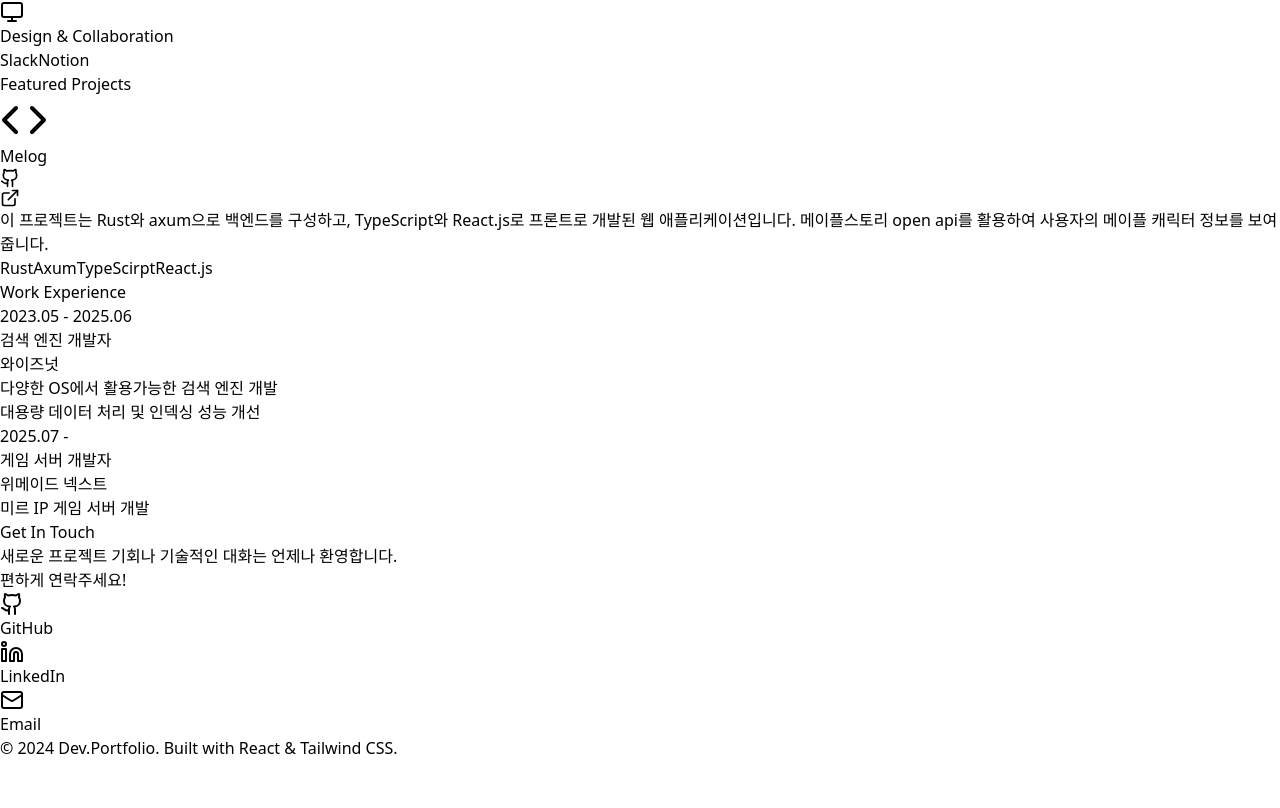
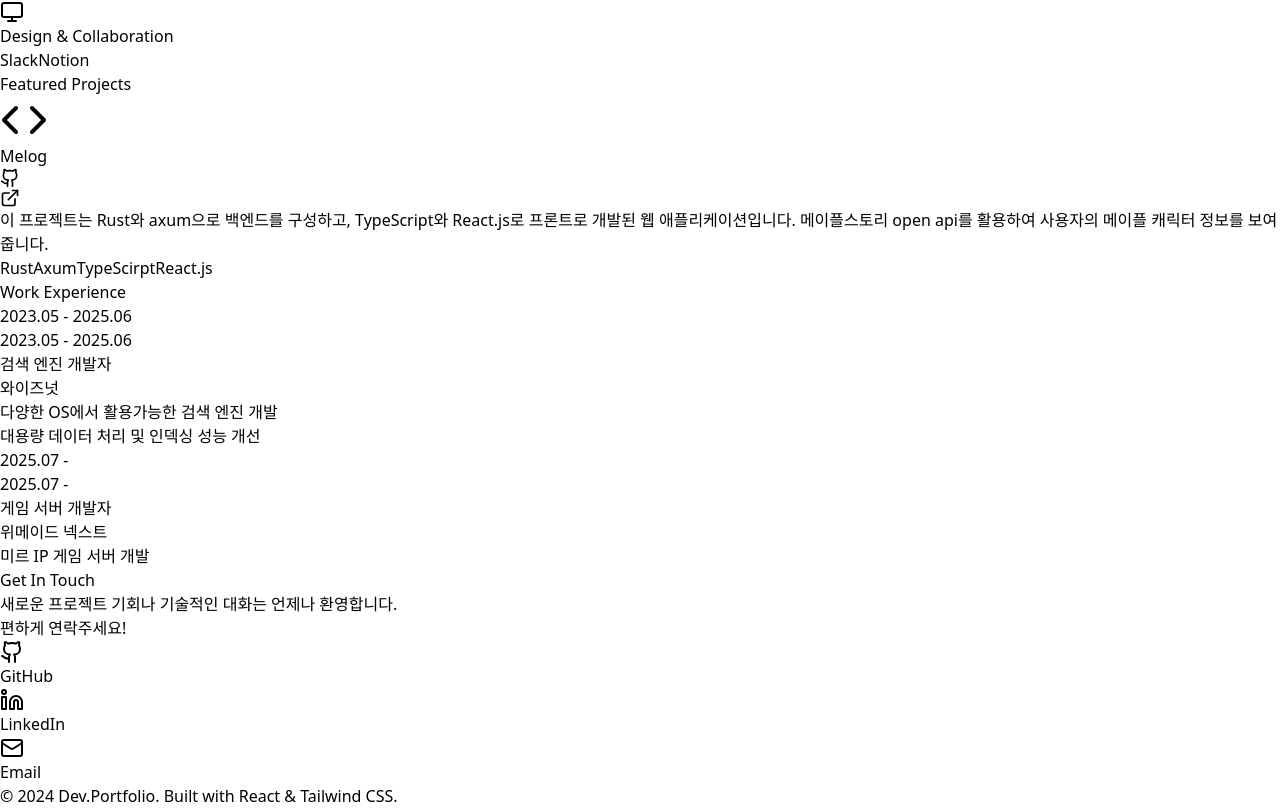
Before and after one commit to lms0806/lms0806_cv, a React (Vite) app in the folder web/: page / in a window 1280 px wide. Shown: the part 614-1422 px from the top of the page. Before the commit the page ends 1374 px from the top, so only its background shows below. Built offline with nearby package versions, Linux system fonts and the light colour scheme.

Commit message:
add : overflow-scroll

```diff
--- a/web/src/App.tsx
+++ b/web/src/App.tsx
@@ -1,12 +1,17 @@
-import { useState, useEffect } from 'react';
+import { useState, useEffect, useRef } from 'react';
 import { Menu, X, Github, Linkedin, Mail, ExternalLink, Code, ChevronDown, Monitor, Database, Layout } from 'lucide-react';
 
 export default function Portfolio() {
   const [isMenuOpen, setIsMenuOpen] = useState(false);
   const [activeSection, setActiveSection] = useState('home');
   const [scrolled, setScrolled] = useState(false);
+  const containerRef = useRef<HTMLDivElement>(null);
 
   useEffect(() => {
+    const container = containerRef.current;
+    if (!container) {
+      return;
+    }
     const handleScroll = () => {
       setScrolled(window.scrollY > 50);
 
@@ -22,8 +27,8 @@
       if (current) setActiveSection(current);
     };
 
-    window.addEventListener('scroll', handleScroll);
-    return () => window.removeEventListener('scroll', handleScroll);
+    container.addEventListener('scroll', handleScroll);
+    return () => container.removeEventListener('scroll', handleScroll);
   }, []);
 
   const scrollToSection = (id: string) => {
@@ -74,11 +79,11 @@
       descriptions: [
         "미르 IP 게임 서버 개발"
       ]
-    }
+    },
   ];
 
   return (
-    <div className="min-h-screen bg-slate-900 text-slate-100 font-sans selection:bg-teal-500 selection:text-white">
+    <div ref={containerRef} className="h-screen bg-slate-900 text-slate-100 font-sans selection:bg-teal-500 selection:text-white overflow-scroll snap-y snap-mandatory">
       {/* Navigation */}
       <nav className={`fixed w-full z-50 transition-all duration-300 ${scrolled ? 'bg-slate-900/90 backdrop-blur-md shadow-lg py-4' : 'bg-transparent py-6'}`}>
         <div className="max-w-7xl mx-auto px-6 flex justify-between items-center">
@@ -130,7 +135,7 @@
       </nav>
 
       {/* Hero Section */}
-      <section id="home" className="min-h-screen flex items-center justify-center pt-20 relative overflow-hidden">
+      <section id="home" className="min-h-screen flex items-center justify-center pt-20 relative overflow-hidden snap-start">
         {/* Background Elements */}
         <div className="absolute top-20 right-0 w-96 h-96 bg-blue-600/20 rounded-full blur-3xl -z-10 animate-pulse"></div>
         <div className="absolute bottom-20 left-0 w-72 h-72 bg-teal-600/20 rounded-full blur-3xl -z-10"></div>
@@ -169,7 +174,7 @@
       </section>
 
       {/* About Section */}
-      <section id="about" className="py-20 bg-slate-800/50">
+      <section id="about" className="min-h-screen flex flex-col justify-center py-20 bg-slate-800/50 snap-start">
         <div className="max-w-7xl mx-auto px-6">
           <h2 className="text-3xl font-bold mb-16 text-center">
             <span className="border-b-4 border-teal-500 pb-2">About Me</span>
@@ -199,7 +204,7 @@
       </section>
 
       {/* Skills Section */}
-      <section id="skills" className="py-20">
+      <section id="skills" className="min-h-screen flex flex-col justify-center py-20 snap-start">
         <div className="max-w-7xl mx-auto px-6">
           <h2 className="text-3xl font-bold mb-16 text-center">
             <span className="border-b-4 border-teal-500 pb-2">Tech Stack</span>
@@ -255,7 +260,7 @@
       </section>
 
       {/* Projects Section */}
-      <section id="projects" className="py-20 bg-slate-800/30">
+      <section id="projects" className="min-h-screen flex flex-col justify-center py-20 bg-slate-800/30 snap-start">
         <div className="max-w-7xl mx-auto px-6">
           <h2 className="text-3xl font-bold mb-16 text-center">
             <span className="border-b-4 border-teal-500 pb-2">Featured Projects</span>
@@ -302,30 +307,46 @@
       </section>
 
       {/* Experience Section */}
-      <section className="py-20">
-        <div className="max-w-4xl mx-auto px-6">
-          <h2 className="text-3xl font-bold mb-16 text-center">
+      <section className="min-h-screen flex flex-col justify-center py-20 snap-start">
+        <div className="max-w-7xl mx-auto px-6 w-full">
+          <h2 className="text-3xl font-bold mb-24 text-center">
             <span className="border-b-4 border-teal-500 pb-2">Work Experience</span>
           </h2>
 
-          <div className="space-y-12">
-            {experiences.map((item, index) => (
-              <div key={item.id} className="relative pl-8 md:pl-0">
-                {/* Timeline Line (Desktop) */}
-                <div className="hidden md:block absolute left-1/2 top-0 bottom-0 w-px bg-slate-700 transform -translate-x-1/2"></div>
+          <div className="relative">
+            {/* 그리드 컨테이너: 기본 1열, md 이상에서 2열 배치 */}
+            <div className="grid grid-cols-1 md:grid-cols-5 gap-x-8 gap-y-24">
+              {experiences.map((item) => (
+                <div key={item.id} className="relative group">
+                  {/* 가로 타임라인 선 (Desktop only) - 각 아이템마다 상단에 표시 */}
+                  <div className="hidden md:block absolute top-0 left-0 w-full h-0.5 bg-slate-700"></div>
 
-                <div className={`md:flex items-center justify-between ${index % 2 === 0 ? 'md:flex-row-reverse' : ''}`}>
-                  <div className="hidden md:block w-5/12"></div>
+                  {/* Timeline Dot (Desktop) - 선 위에 위치 */}
+                  <div className="hidden md:block absolute top-0 left-1/2 w-4 h-4 bg-slate-900 border-2 border-teal-500 rounded-full transform -translate-x-1/2 -translate-y-1/2 group-hover:bg-teal-500 group-hover:scale-125 transition-all z-10"></div>
 
-                  {/* Timeline Dot */}
-                  <div className="absolute left-0 md:left-1/2 w-8 h-8 bg-slate-900 border-4 border-teal-500 rounded-full transform -translate-x-1/2 flex items-center justify-center z-10">
-                    <div className="w-2 h-2 bg-white rounded-full"></div>
+                  {/* Period Label (Desktop) - 선 위에 띄움 */}
+                  <div className="hidden md:block absolute -top-12 left-1/2 transform -translate-x-1/2 whitespace-nowrap">
+                    <span className="text-teal-400 font-bold bg-slate-900 px-3 py-1 rounded-full border border-slate-700">
+                      {item.period}
+                    </span>
                   </div>
 
-                  <div className="md:w-5/12 bg-slate-800 p-6 rounded-xl border border-slate-700 hover:border-teal-500/50 transition-colors">
-                    <span className="text-teal-400 text-sm font-bold mb-2 block">{item.period}</span>
-                    <h3 className="text-xl font-bold mb-1">{item.role}</h3>
-                    <h4 className="text-slate-400 mb-4 text-sm">{item.company}</h4>
+                  {/* 세로 타임라인 선 (Mobile only) - 왼쪽 정렬 */}
+                  <div className="md:hidden absolute left-0 top-0 bottom-0 w-px bg-slate-700 ml-4"></div>
+
+                  {/* Timeline Dot (Mobile) */}
+                  <div className="md:hidden absolute left-0 top-0 w-4 h-4 bg-slate-900 border-2 border-teal-500 rounded-full ml-[10px] mt-6 z-10"></div>
+
+                  {/* Content Card */}
+                  <div className="md:mt-12 ml-12 md:ml-0 bg-slate-800 p-6 rounded-xl border border-slate-700 hover:border-teal-500/50 transition-all hover:-translate-y-1 relative">
+                    {/* 모바일용 기간 표시 (카드 내부) */}
+                    <span className="md:hidden text-teal-400 text-sm font-bold mb-2 block">{item.period}</span>
+
+                    {/* 데스크탑용 연결 화살표 (삼각형) */}
+                    <div className="hidden md:block absolute -top-2 left-1/2 w-4 h-4 bg-slate-800 border-l border-t border-slate-700 transform -translate-x-1/2 rotate-45"></div>
+
+                    <h3 className="text-xl font-bold mb-1 text-white">{item.role}</h3>
+                    <h4 className="text-slate-400 mb-4 text-sm font-medium">{item.company}</h4>
                     <ul className="list-disc list-inside text-slate-300 text-sm space-y-2 marker:text-teal-500">
                       {item.descriptions.map((desc, i) => (
                         <li key={i}>{desc}</li>
@@ -333,14 +354,14 @@
                     </ul>
                   </div>
                 </div>
-              </div>
-            ))}
+              ))}
+            </div>
           </div>
         </div>
       </section>
 
       {/* Contact Section */}
-      <section id="contact" className="py-20 bg-slate-800/50">
+      <section id="contact" className="min-h-screen flex flex-col justify-center py-20 bg-slate-800/50 snap-start">
         <div className="max-w-4xl mx-auto px-6 text-center">
           <h2 className="text-3xl font-bold mb-8">
             <span className="border-b-4 border-teal-500 pb-2">Get In Touch</span>
@@ -409,7 +430,7 @@
       </section>
 
       {/* Footer */}
-      <footer className="py-8 bg-slate-950 border-t border-slate-900 text-center">
+      <footer className="py-8 bg-slate-950 border-t border-slate-900 text-center snap-start">
         <p className="text-slate-500 text-sm">
           © 2024 Dev.Portfolio. Built with React & Tailwind CSS.
         </p>
```
